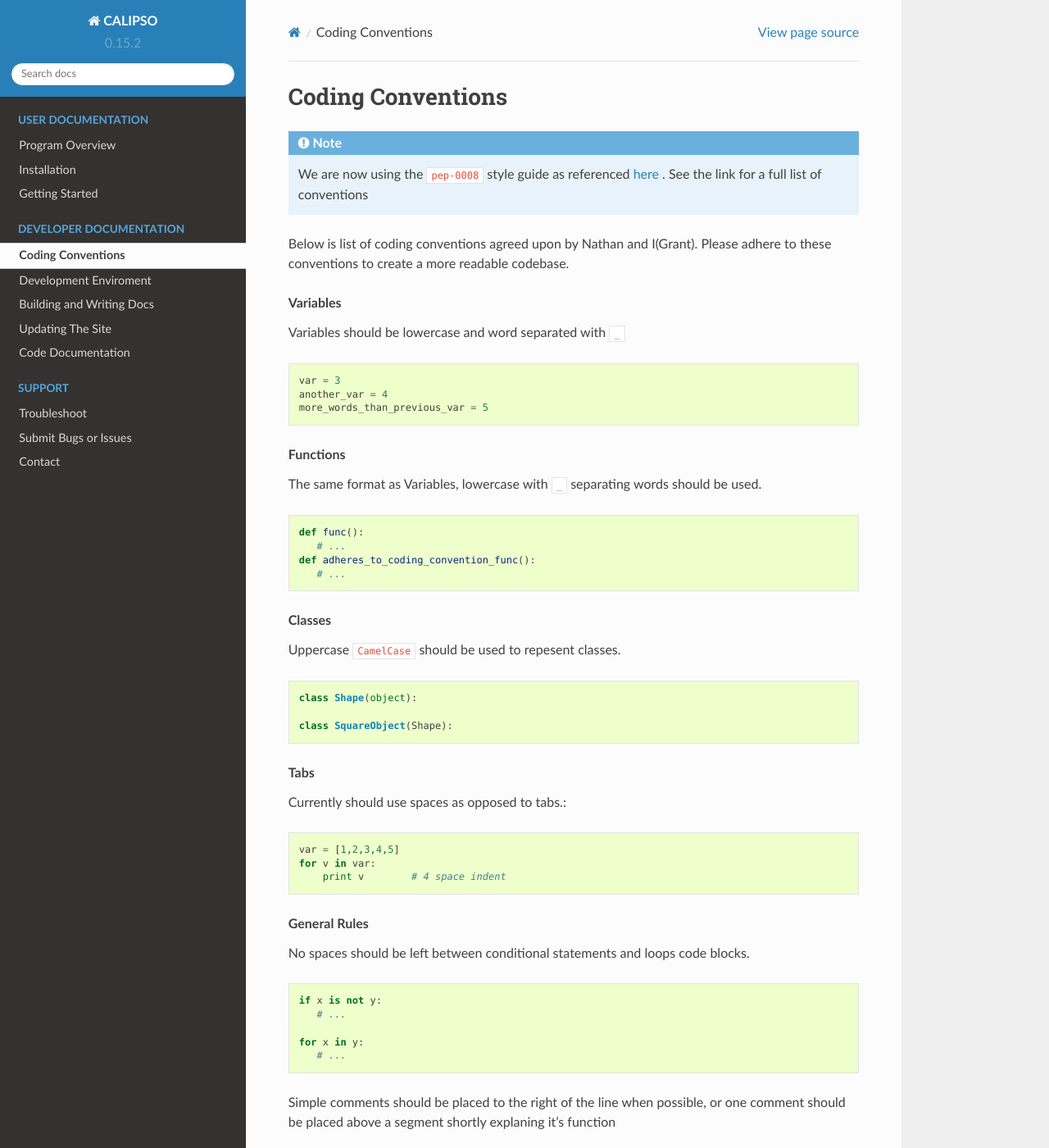
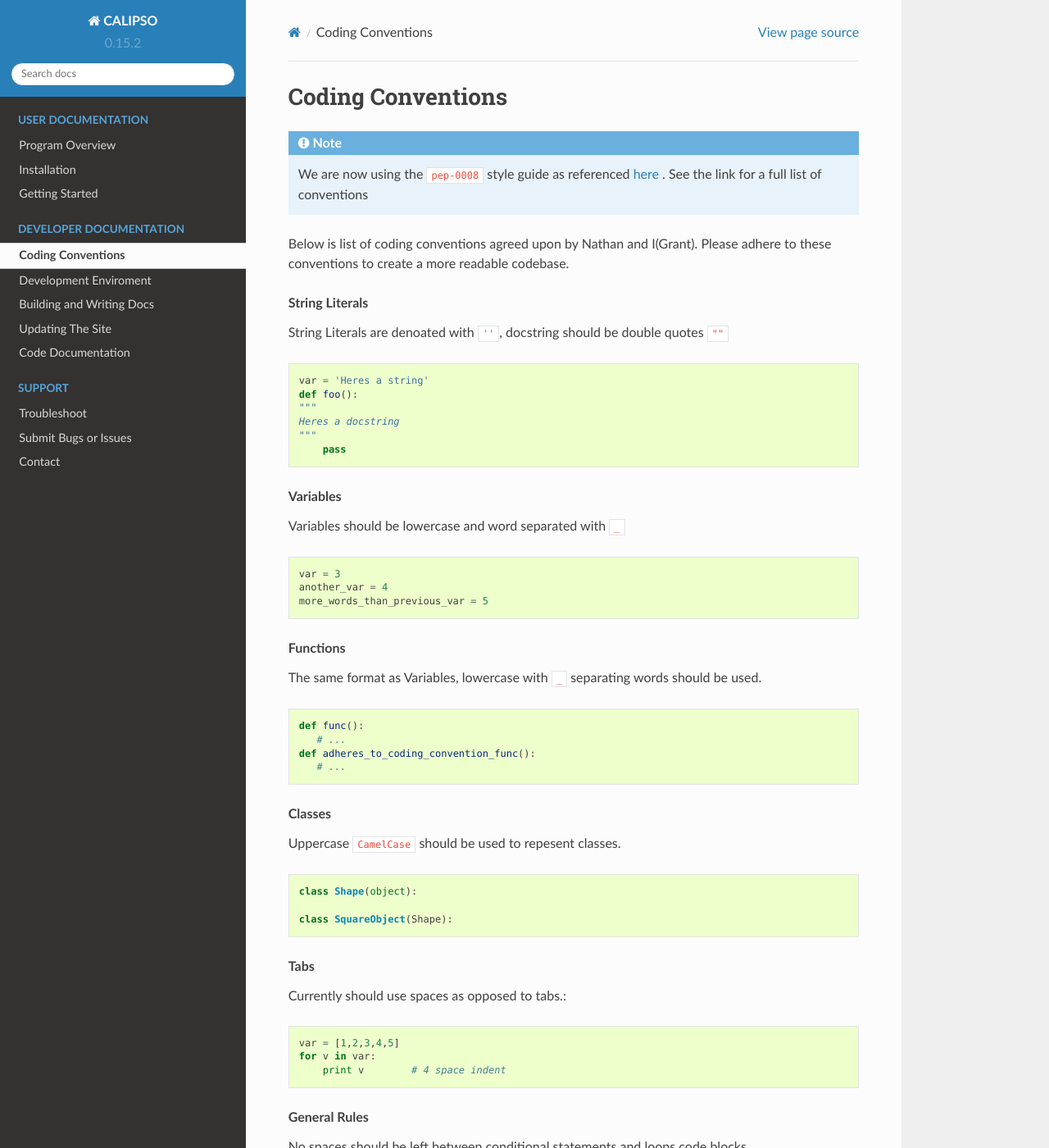
Before and after one commit to NASA-DEVELOP/VOCAL, a Sphinx documentation site: the page built from docs/source/dev/conventions.rst, in a window 1280 px wide and 1400 px high. Shown: the whole window at 82% size. Built offline with Sphinx 7.4.7 and the Read the Docs theme 2.0.0, drawn with Linux system fonts in a browser that asks for light colours; some of the changed text lies outside the part shown.

Commit message:
updated conventions

```diff
--- a/docs/source/dev/conventions.rst
+++ b/docs/source/dev/conventions.rst
@@ -7,6 +7,20 @@ Coding Conventions
    We are now using the ``pep-0008`` style guide as referenced `here`_ . See the link for a full list of conventions
 
 Below is list of coding conventions agreed upon by Nathan and I(Grant). Please adhere to these conventions to create a more readable codebase.
+
+.. rubric:: String Literals
+
+String Literals are denoated with ``''``, docstring should be double quotes ``""``
+
+.. code-block:: python
+
+   var = 'Heres a string'
+   def foo():
+   """
+   Heres a docstring
+   """
+       pass
+
 
 .. rubric:: Variables
 
@@ -80,23 +94,23 @@ This documentation website is generated using docstrings from source, so **docum
 .. code-block:: python
 
    class Foo(object):
-   '''
+   """
    Class description is placed here
 
    :param <name>: description of param 'name'
-   '''
+   """
 
       def __init__(self, name):
          #...
 
       def foo(self, x, y)
-      '''
+      """
       Description of function here
 
       :param int x: parameter x is an integer and does ....
       :param int y: parameter y is an integer and does ....
       :rtype: returns int
-      '''
+      """
 
 The auto documentation tool chain will generate this as:
 
```
